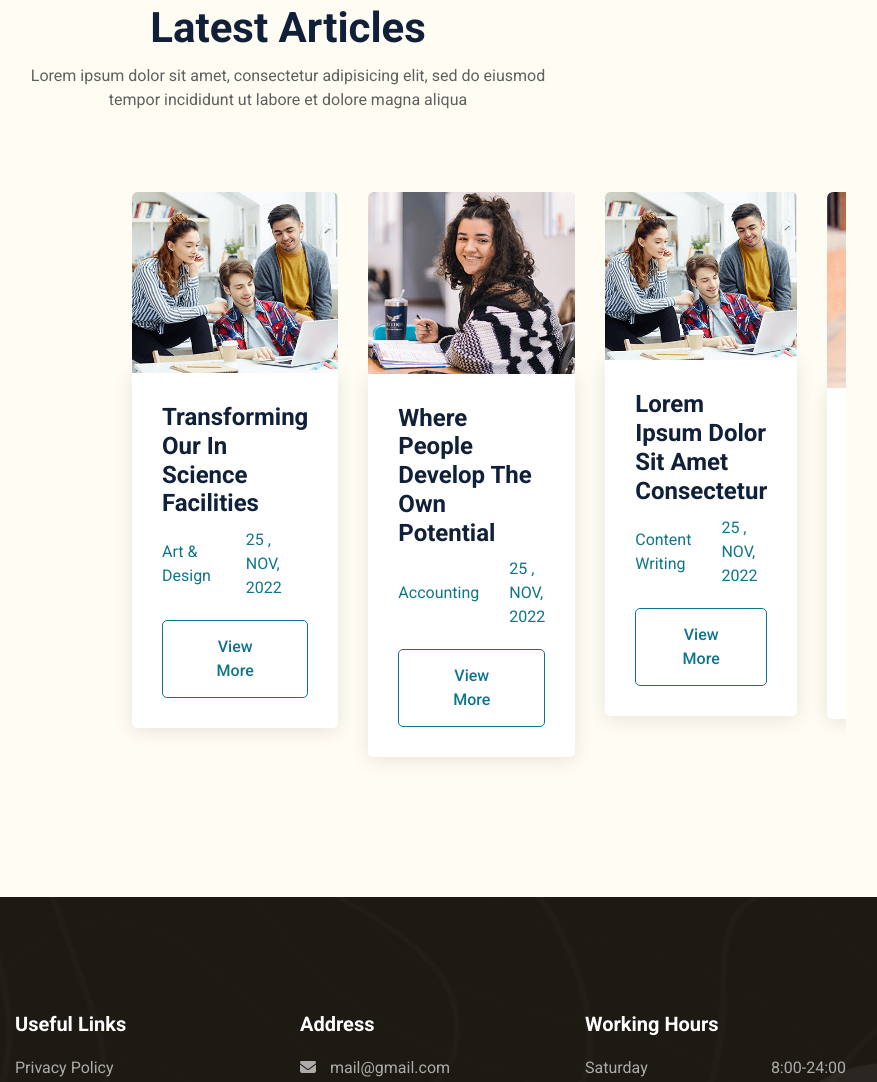
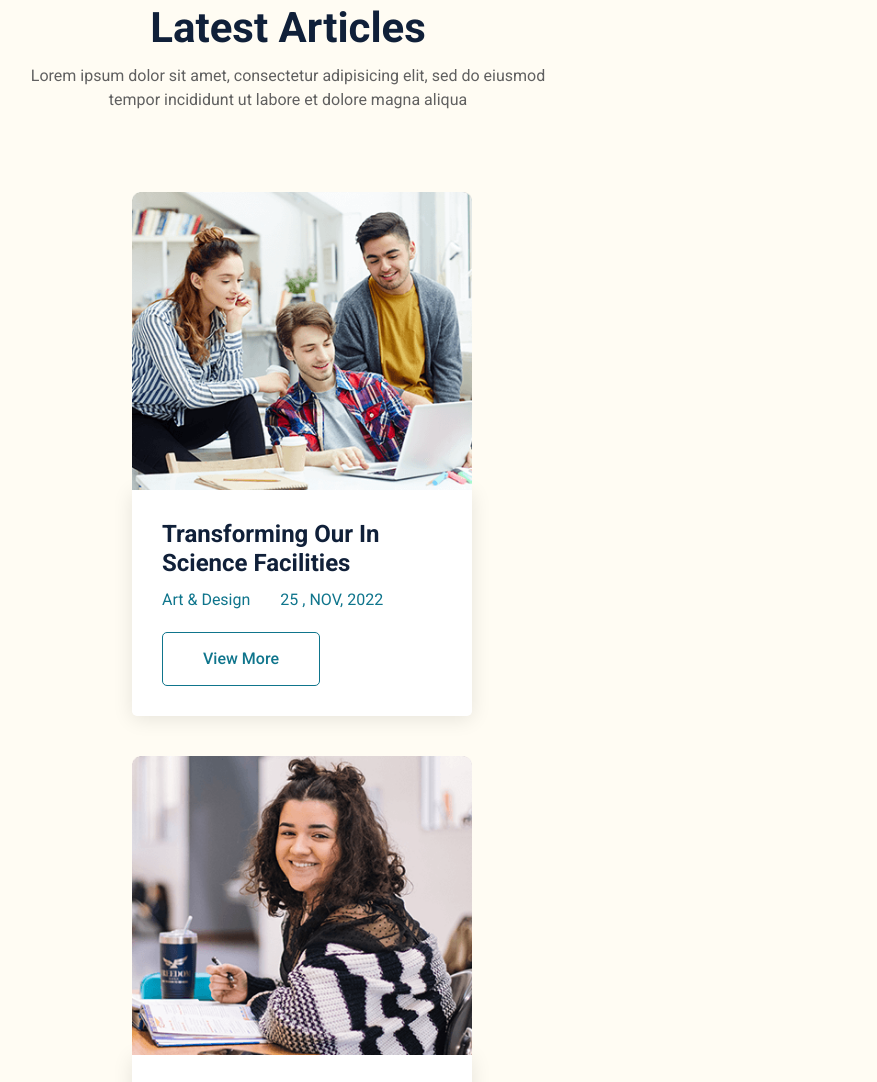
Before and after one commit to ahmedeid533/routela_live, a website built with webpack: page course_bottom.html in a window 1280 px wide. Shown: the part 729-1811 px from the top of the page, without its empty margins (352-1229 px from the left). Built offline with nearby package versions, Linux system fonts and the light colour scheme.

Commit message:
push files v0.16

```diff
--- a/course_bottom.html
+++ b/course_bottom.html
@@ -20,6 +20,10 @@
 	<link rel="stylesheet" href="css/slick.css">
 	<link rel="stylesheet" href="https://cdnjs.cloudflare.com/ajax/libs/animate.css/4.1.1/animate.min.css" />
 	<link rel="stylesheet" href="css/magnific-popup.css">
+	<!-- Slick Carousel CSS -->
+	<link rel="stylesheet" href="https://cdn.jsdelivr.net/npm/slick-carousel@1.8.1/slick/slick.css" />
+	<link rel="stylesheet" href="https://cdn.jsdelivr.net/npm/slick-carousel@1.8.1/slick/slick-theme.css" />
+
 
 
 	<!-- Google Fonts -->
@@ -766,24 +770,8 @@
 	<!-- jQuery -->
 	<!-- jQuery (بدون integrity) -->
 	<script src="https://code.jquery.com/jquery-3.7.1.min.js" crossorigin="anonymous"></script>
-
-	<!-- Slick Carousel CSS -->
-	<link rel="stylesheet" href="https://cdn.jsdelivr.net/npm/slick-carousel@1.8.1/slick/slick.css" />
-	<link rel="stylesheet" href="https://cdn.jsdelivr.net/npm/slick-carousel@1.8.1/slick/slick-theme.css" />
-
 	<!-- Slick Carousel JS -->
 	<script src="https://cdn.jsdelivr.net/npm/slick-carousel@1.8.1/slick/slick.min.js"></script>
-
-	<style>
-		.slick-track {
-			display: flex !important;
-		}
-
-		.slick-slide {
-			float: none;
-			height: auto;
-		}
-	</style>
 
 	<!-- Slick Initialization -->
 	<script>
```
